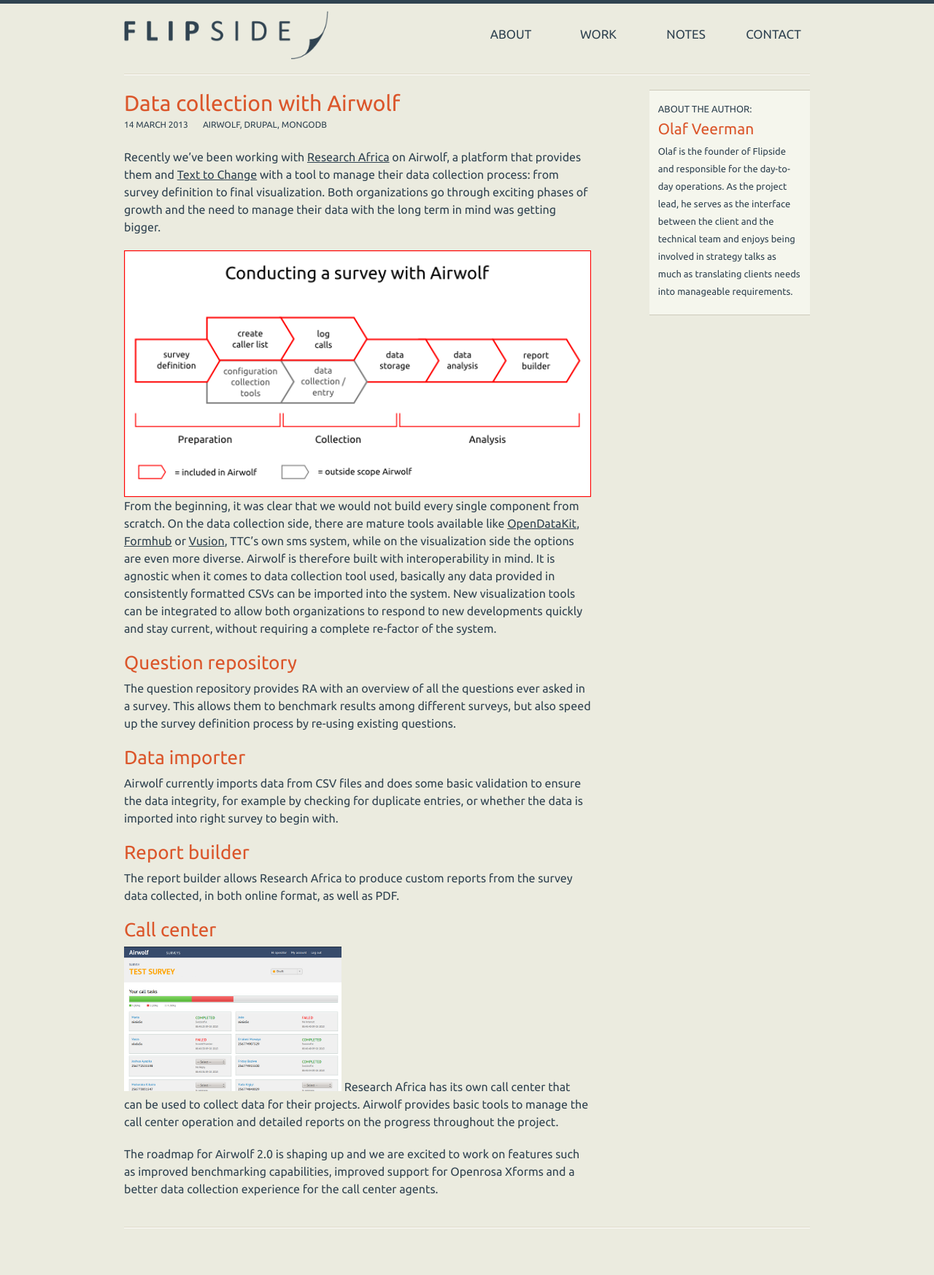
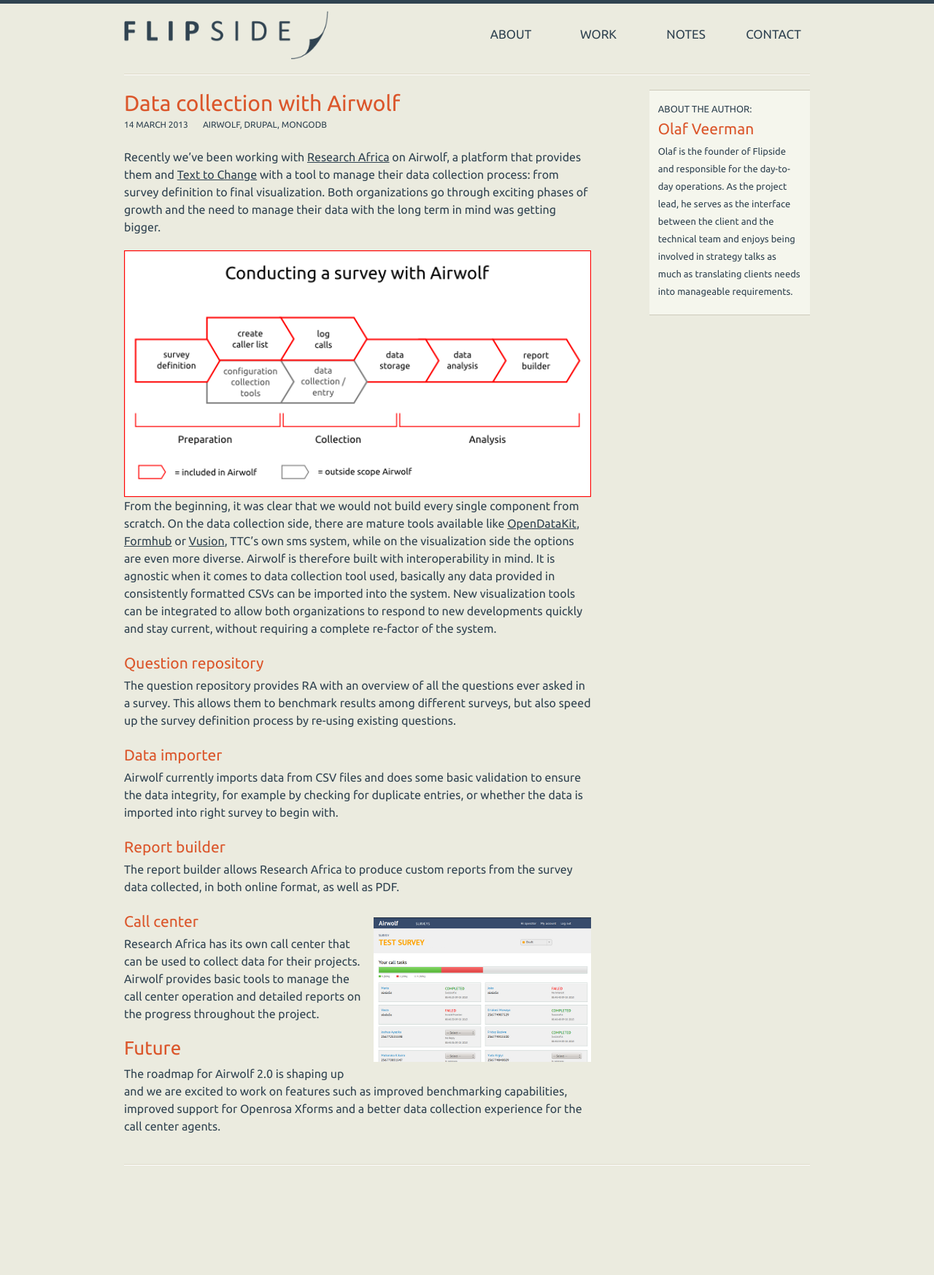
Before and after one commit to flipside-org/flipside.org, a Jekyll site: the page built from _posts/notes/2013-03-14-data-collection-with-airwolf.md, in a window 1280 px wide. Shown: the whole page at 73% size. Built offline with Jekyll 4.4.1, drawn with Linux system fonts in a browser that asks for light colours; nearby versions of some CDN libraries; after the commit the page ends 1661 px from its top, so only the background shows below that.

Commit message:
Add image styles

```diff
--- a/_posts/notes/2013-03-14-data-collection-with-airwolf.md
+++ b/_posts/notes/2013-03-14-data-collection-with-airwolf.md
@@ -13,19 +13,19 @@
 From the beginning, it was clear that we would not build every single component from scratch. On the data collection side, there are mature tools available like [OpenDataKit](http://www.opendatakit.org), [Formhub](http://www.formhub.org) or [Vusion](http://www.texttochange.org/vusion), TTC's own sms system, while on the visualization side the options are even more diverse.
 Airwolf is therefore built with interoperability in mind. It is agnostic when it comes to data collection tool used, basically any data provided in consistently formatted CSVs can be imported into the system. New visualization tools can be integrated to allow both organizations to respond to new developments quickly and stay current, without requiring a complete re-factor of the system.
 
-##Question repository
+###Question repository
 The question repository provides RA with an overview of all the questions ever asked in a survey. This allows them to benchmark results among different surveys, but also speed up the survey definition process by re-using existing questions.
 
-##Data importer
+###Data importer
 Airwolf currently imports data from CSV files and does some basic validation to ensure the data integrity, for example by checking for duplicate entries,
 or whether the data is imported into right survey to begin with.
 
-##Report builder
+###Report builder
 The report builder allows Research Africa to produce custom reports from the survey data collected, in both online format, as well as PDF.
 
-##Call center
 <img src="/images/notes/aw-ccdashboard.png" class="right" alt="Data collection with Airwolf" />
+###Call center
 Research Africa has its own call center that can be used to collect data for their projects. Airwolf provides basic tools to manage the call center operation and detailed reports on the progress throughout the project.
 
-
+##Future
 The roadmap for Airwolf 2.0 is shaping up and we are excited to work on features such as improved benchmarking capabilities, improved support for Openrosa Xforms and a better data collection experience for the call center agents.
--- a/css/layout.css
+++ b/css/layout.css
@@ -309,6 +309,18 @@
   border: 4px solid #CDCABB;
 }
 
+/* Generic page elements */
+
+.main img.left {
+  float: left;
+  margin: 10px 10px 10px 0;
+}
+
+.main img.right {
+  float: right;
+  margin: 10px 0 10px 10px;
+}
+
 /* #Media Queries
  ================================================== */
 
```
